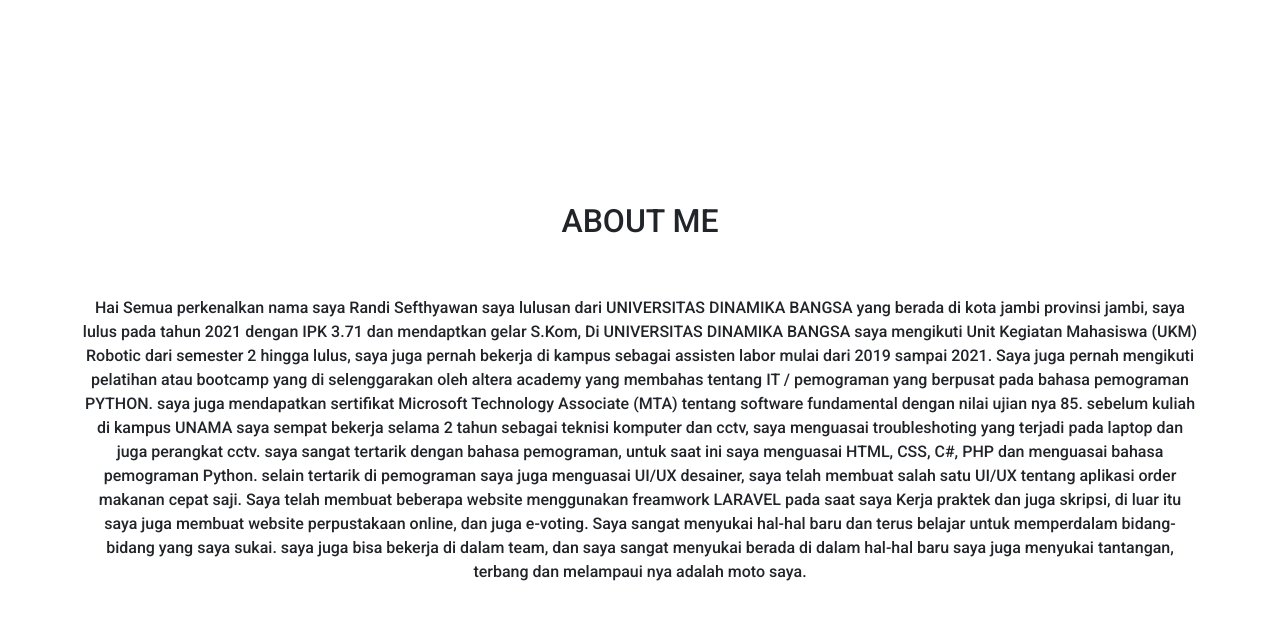
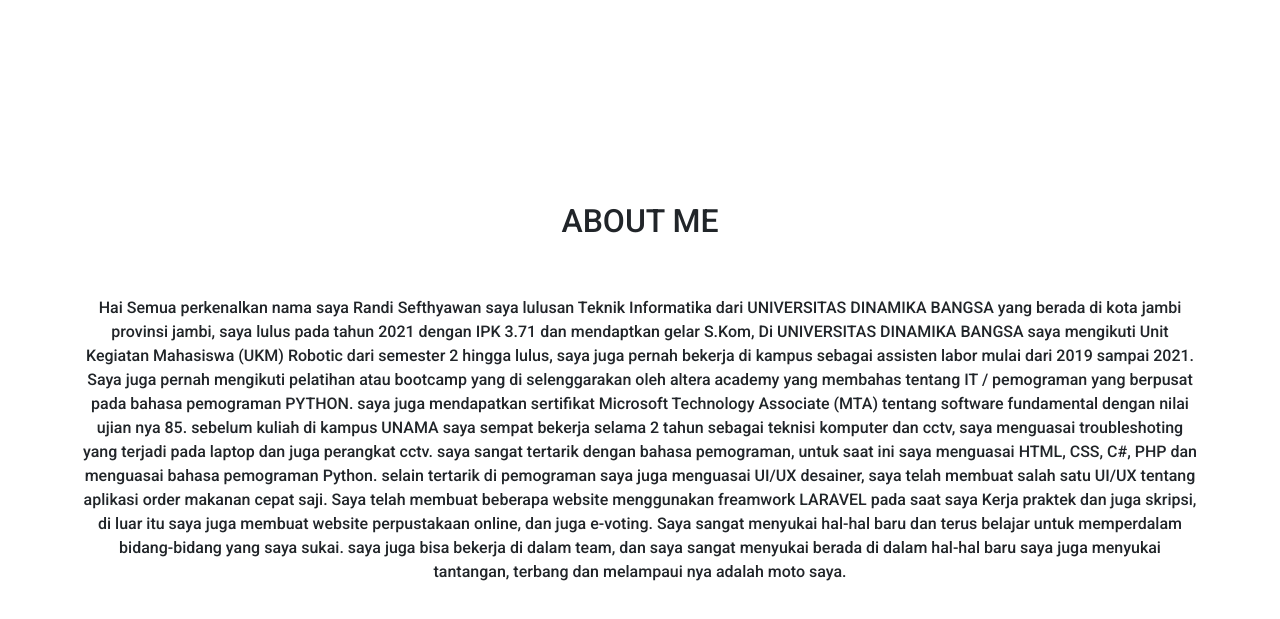
Before and after one commit to dr71x/dr71x.github.io, a plain HTML site: page index.html in a window 1280 px wide. Shown: the part 561-1180 px from the top of the page. Drawn offline with nearby package versions, Linux system fonts and the light colour scheme.

Commit message:
merubah about me

```diff
--- a/index.html
+++ b/index.html
@@ -96,7 +96,7 @@
         </div>
         <div class="row">
           <div class="col-md mb-3  text-center " data-aos="fade-up-left" data-aos-duration="1000" data-aos-delay="300" data-aos-once="true">
-            <p>Hai Semua perkenalkan nama saya Randi Sefthyawan saya lulusan dari UNIVERSITAS DINAMIKA BANGSA yang berada di kota jambi
+            <p>Hai Semua perkenalkan nama saya Randi Sefthyawan saya lulusan Teknik Informatika dari UNIVERSITAS DINAMIKA BANGSA yang berada di kota jambi
               provinsi jambi, saya lulus pada tahun 2021 dengan IPK 3.71 dan mendaptkan gelar S.Kom, Di UNIVERSITAS DINAMIKA BANGSA saya mengikuti Unit Kegiatan
               Mahasiswa (UKM) Robotic dari semester 2 hingga lulus, saya juga pernah bekerja di kampus sebagai assisten labor mulai dari 2019 sampai 2021. Saya
               juga pernah mengikuti pelatihan atau bootcamp yang di selenggarakan oleh altera academy yang membahas tentang IT / pemograman yang berpusat pada bahasa pemograman PYTHON.
```
